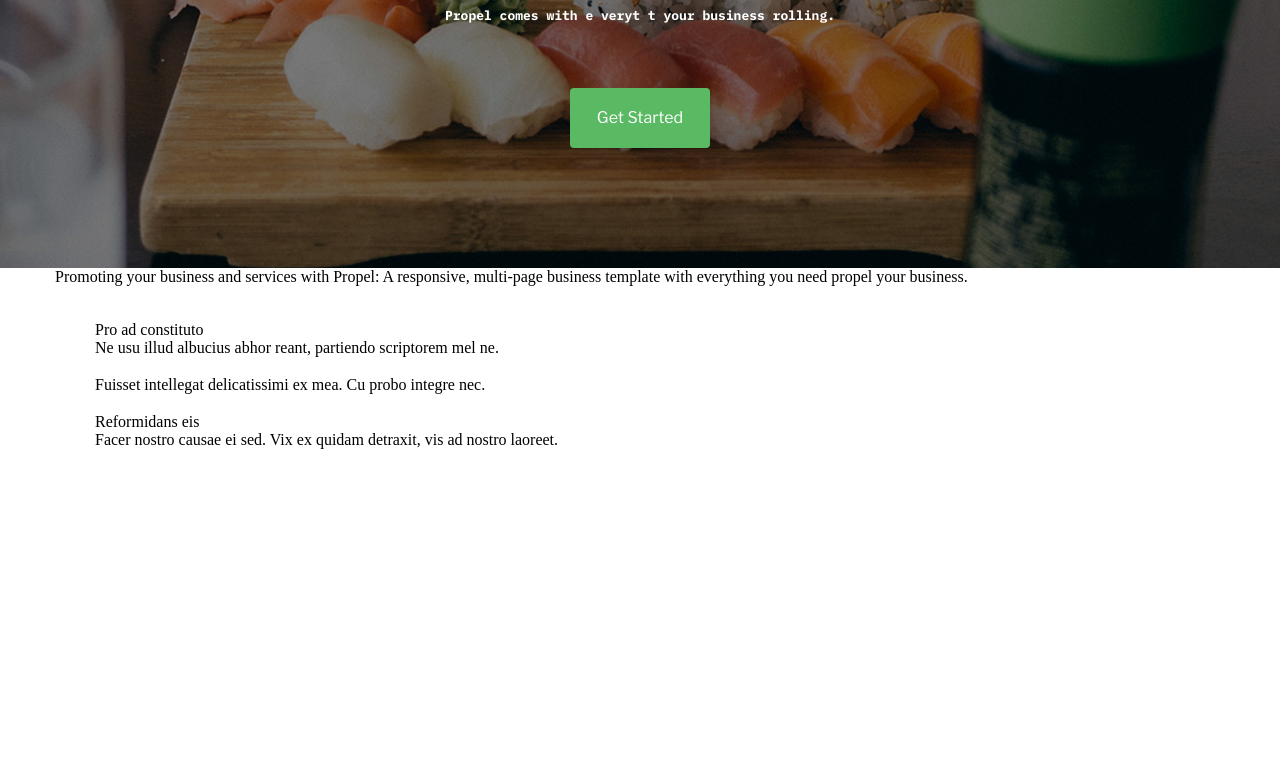
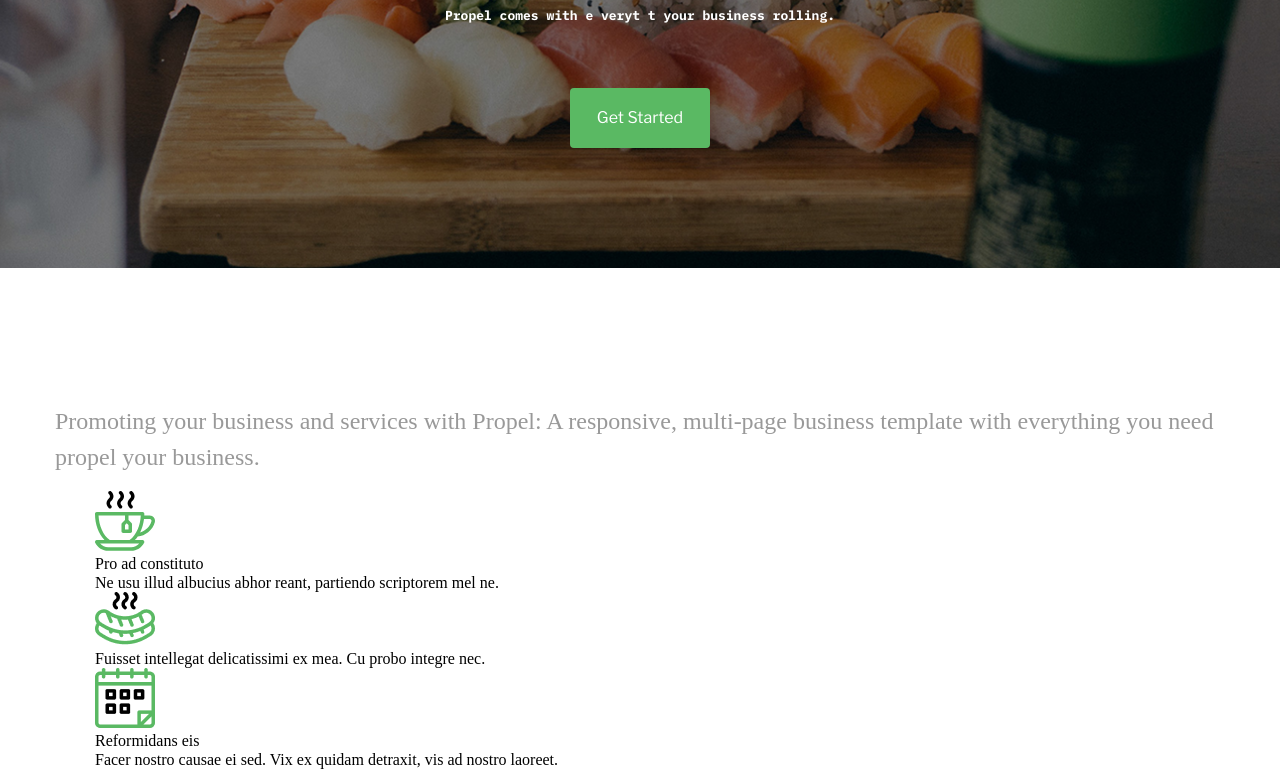
Before and after one commit to Toma008/SPOON, a plain HTML site: page index.html in a window 1280 px wide. Shown: the part 310-1079 px from the top of the page. Before the commit the page ends 800 px from the top, so only its background shows below. Drawn offline with nearby package versions, Linux system fonts and the light colour scheme.

Commit message:
Add files via upload

```diff
--- a/css/basic.css
+++ b/css/basic.css
@@ -26,3 +26,10 @@ li{
     max-width: 1170px;
     margin: 0 auto;
 }
+
+.main-text{
+    font-weight: 100;
+    color: #999;
+    font-size: 24px;
+    line-height: 150%;
+}
--- a/css/main.css
+++ b/css/main.css
@@ -1,3 +1,4 @@
 @import url(normalize.css);
 @import url(basic.css);
 @import url(sections/grettings.css);
+@import url(sections/service.css);
--- /dev/null
+++ b/css/sections/service.css
@@ -0,0 +1,17 @@
+.services {
+    margin-top: 135px;
+}
+
+.servies__contant {
+
+}
+
+.servies__dasc {}
+
+.services__list {}
+
+.services__item {}
+
+.services__title {}
+
+.servis__text {}
--- a/index.html
+++ b/index.html
@@ -46,7 +46,7 @@
         <section class="services">
             <div class="container">
               <div class="servies__contant">
-                <div class="servies__dasc">
+                <div class="servies__main-text main-text">
                   <span>Promoting your business and services with Propel:</span>
                 A responsive, multi-page business template with everything you need
             propel your business.
@@ -54,16 +54,16 @@
 
             <ul class="services__list">
                 <li class="services__item">
-                    <img src="" alt="">
+                    <img src="img/services/pic1.svg" alt="иконка">
                     <div class="services__title">Pro ad constituto</div>
                     <div class="servis__text">Ne usu illud albucius abhor reant, partiendo scriptorem mel ne.</div>
                 </li>
                 <li class="services__item">
-                    <img src="" alt="">
+                    <img src="img/services/pic2.png" alt="икона">
                 <div class="services__title"></div>
                 <div class="servis__text"></div>Fuisset intellegat delicatissimi ex mea. Cu probo integre nec.</li>
                 <li class="services__item">
-                    <img src="" alt="">
+                    <img src="img/services/pic3.png" alt="">
                     <div class="services__title">Reformidans eis</div>
                     <div class="servis__text">Facer nostro causae ei sed. Vix ex quidam detraxit, vis ad nostro laoreet.</div>
                 </li>
```
Also changed, not shown: img/services/pic1.svg (added), img/services/pic2.png (added), img/services/pic3.png (added).
